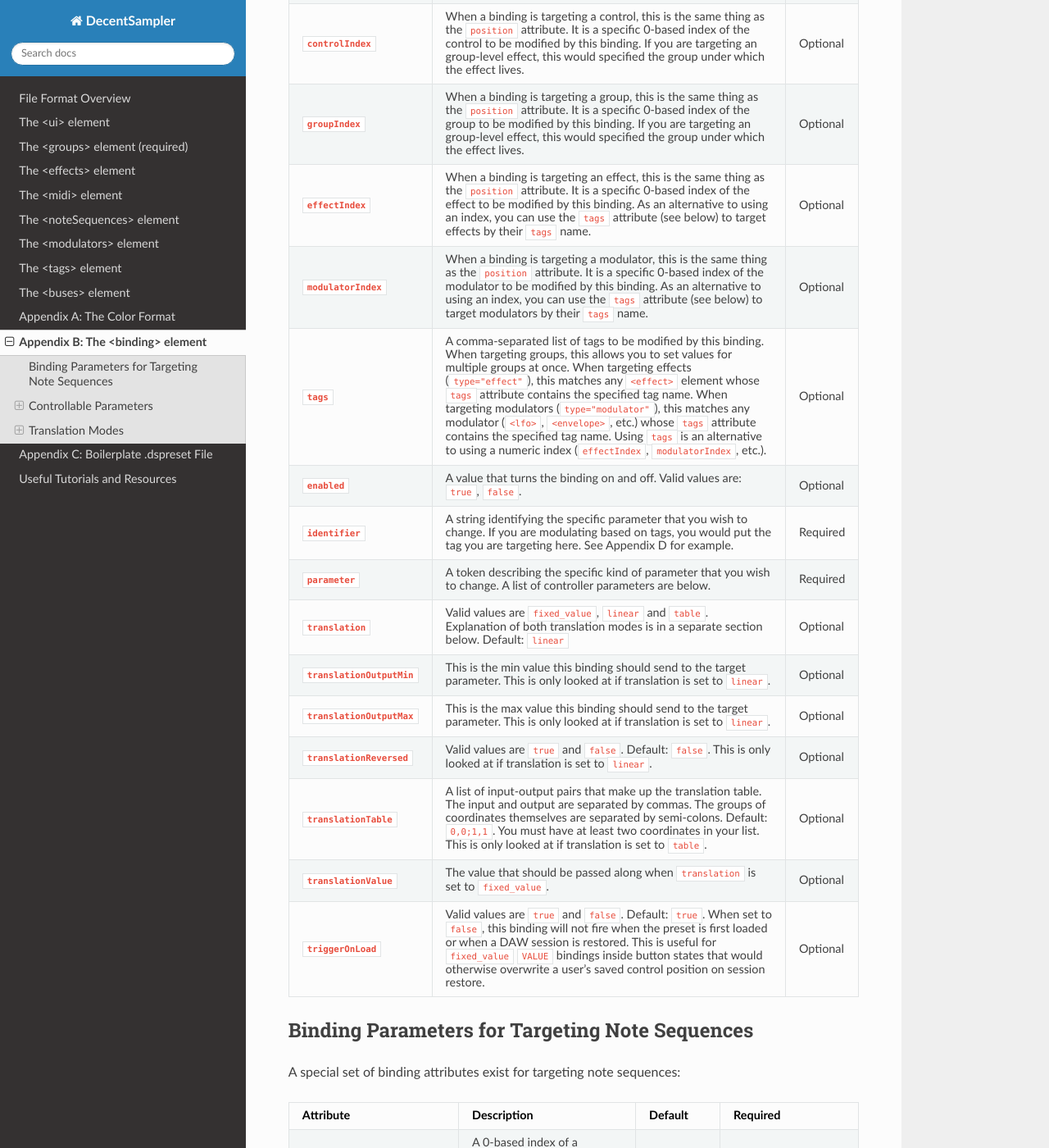
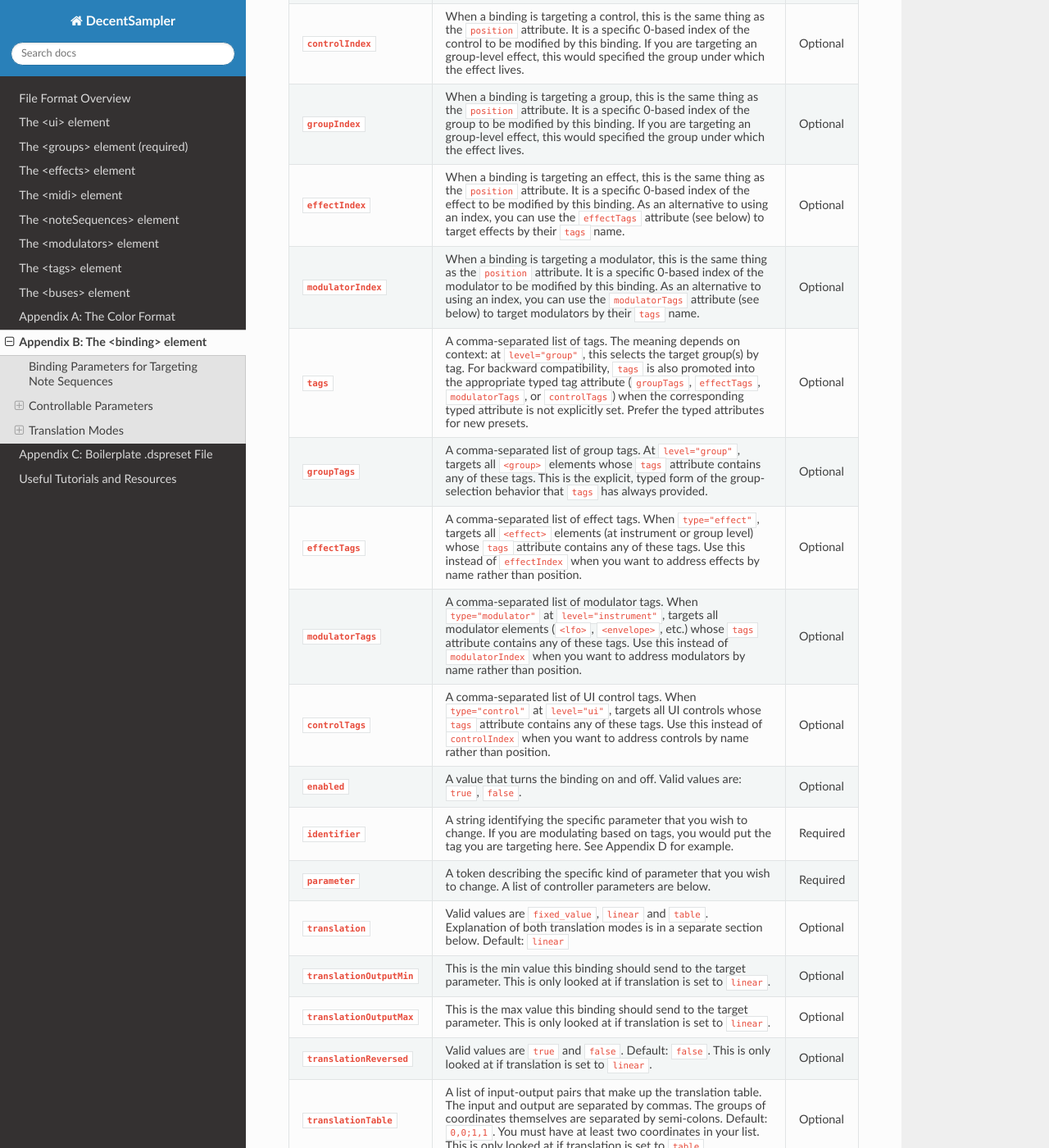
Before and after one commit to DecentSamples/DecentSampler-Developers-Guide, a Sphinx documentation site: the page built from docs/source/appendix-b-the-binding-element.md, in a window 1280 px wide and 1400 px high, scrolled down 863 px. Shown: the whole window at 82% size. Built offline with Sphinx 7.4.7 and the Read the Docs theme 3.1.0, drawn with Linux system fonts in a browser that asks for light colours.

Commit message:
Added ability to tag effects/anything used with bindings (0000210, 0000243)

```diff
--- a/docs/source/appendix-b-the-binding-element.md
+++ b/docs/source/appendix-b-the-binding-element.md
@@ -27,9 +27,13 @@ Here's a full list of parameters for the `<binding>` element:
 | **`position`**             | The specific 0-based index of the element to be modified by this binding. If you are targeting a group, for example, the first group would be 0, the second group would be 1, etc.                                                                                                                                  | Required |
 | **`controlIndex`**         | When a binding is targeting a control, this is the same thing as the `position` attribute. It is a specific 0-based index of the control to be modified by this binding. If you are targeting an group-level effect, this would specified the group under which the effect lives.                                   | Optional |
 | **`groupIndex`**           | When a binding is targeting a group, this is the same thing as the `position` attribute. It is a specific 0-based index of the group to be modified by this binding. If you are targeting an group-level effect, this would specified the group under which the effect lives.                                       | Optional |
-| **`effectIndex`**          | When a binding is targeting an effect, this is the same thing as the `position` attribute. It is a specific 0-based index of the effect to be modified by this binding. As an alternative to using an index, you can use the `tags` attribute (see below) to target effects by their `tags` name.                | Optional |
-| **`modulatorIndex`**       | When a binding is targeting a modulator, this is the same thing as the `position` attribute. It is a specific 0-based index of the modulator to be modified by this binding. As an alternative to using an index, you can use the `tags` attribute (see below) to target modulators by their `tags` name.           | Optional |
-| **`tags`**                 | A comma-separated list of tags to be modified by this binding. When targeting groups, this allows you to set values for multiple groups at once. When targeting effects (`type="effect"`), this matches any `<effect>` element whose `tags` attribute contains the specified tag name. When targeting modulators (`type="modulator"`), this matches any modulator (`<lfo>`, `<envelope>`, etc.) whose `tags` attribute contains the specified tag name. Using `tags` is an alternative to using a numeric index (`effectIndex`, `modulatorIndex`, etc.). | Optional |
+| **`effectIndex`**          | When a binding is targeting an effect, this is the same thing as the `position` attribute. It is a specific 0-based index of the effect to be modified by this binding. As an alternative to using an index, you can use the `effectTags` attribute (see below) to target effects by their `tags` name.            | Optional |
+| **`modulatorIndex`**       | When a binding is targeting a modulator, this is the same thing as the `position` attribute. It is a specific 0-based index of the modulator to be modified by this binding. As an alternative to using an index, you can use the `modulatorTags` attribute (see below) to target modulators by their `tags` name. | Optional |
+| **`tags`**                 | A comma-separated list of tags. The meaning depends on context: at `level="group"`, this selects the target group(s) by tag. For backward compatibility, `tags` is also promoted into the appropriate typed tag attribute (`groupTags`, `effectTags`, `modulatorTags`, or `controlTags`) when the corresponding typed attribute is not explicitly set. Prefer the typed attributes for new presets.                                                                                                                                                                                                                                                 | Optional |
+| **`groupTags`**            | A comma-separated list of group tags. At `level="group"`, targets all `<group>` elements whose `tags` attribute contains any of these tags. This is the explicit, typed form of the group-selection behavior that `tags` has always provided.                                                                                                                                                                                                                                                                                                                                                                                                    | Optional |
+| **`effectTags`**           | A comma-separated list of effect tags. When `type="effect"`, targets all `<effect>` elements (at instrument or group level) whose `tags` attribute contains any of these tags. Use this instead of `effectIndex` when you want to address effects by name rather than position.                                                                                                                                                                                                                                                                                                                                                                  | Optional |
+| **`modulatorTags`**        | A comma-separated list of modulator tags. When `type="modulator"` at `level="instrument"`, targets all modulator elements (`<lfo>`, `<envelope>`, etc.) whose `tags` attribute contains any of these tags. Use this instead of `modulatorIndex` when you want to address modulators by name rather than position.                                                                                                                                                                                                                                                                                                                              | Optional |
+| **`controlTags`**          | A comma-separated list of UI control tags. When `type="control"` at `level="ui"`, targets all UI controls whose `tags` attribute contains any of these tags. Use this instead of `controlIndex` when you want to address controls by name rather than position.                                                                                                                                                                                                                                                                                                                                                                                 | Optional |
 | **`enabled`**              | A value that turns the binding on and off. Valid values are: `true`, `false`.                                                                                                                                                                                                                                       | Optional |
 | **`identifier`**           | A string identifying the specific parameter that you wish to change. If you are modulating based on tags, you would put the tag you are targeting here. See Appendix D for example.                                                                                                                                 | Required |
 | **`parameter`**            | A token describing the specific kind of parameter that you wish to change. A list of controller parameters are below.                                                                                                                                                                                               | Required |
@@ -152,16 +156,16 @@ This is a list of parameters that can be used in conjunction with the `<binding>
 | MIDI Note Binding Change `seqTrackMidiInputVelocity` | `note_binding`         | `midi`                  | `SEQ_TRACK_MIDI_INPUT_VELOCITY` | 0.0 - 1.0                                                     |             | `midiElementIndex` that contains the 0-based index of the note handler within the `<midi>` element (this used to be called `<noteIndex>`) and `bindingIndex` that contains the index of the binding being referenced.                                                                        |
 | MIDI Note Binding Change `seqTranspose`              | `note_binding`         | `midi`                  | `SEQ_TRANSPOSE`                 | -36 - 36                                                      |             | `midiElementIndex` that contains the 0-based index of the note handler within the `<midi>` element (this used to be called `<noteIndex>`) and `bindingIndex` that contains the index of the binding being referenced.                                                                        |
 | MIDI Velocity Binding Enabled                        | `velocity_binding`     | `midi`                  | `ENABLED`                       | `true` or `false`                                             |             | `midiElementIndex` that contains the 0-based index of the note handler within the `<midi>` element (this used to be called `<noteIndex>`) and `bindingIndex` that contains the index of the binding being referenced.                                                                                                                                                                |
-| Modulator Amount (Depth)                             | `modulator`            | `instrument`            | `MOD_AMOUNT`                    | 0.0 - 1.0                                                     |             | `modulatorIndex` or `tags` identifies the target modulator(s)                                                                                                                                                                              |
-| LFO Modulator Rate (or Frequency)                    | `modulator`            | `instrument`            | `FREQUENCY`                     | 0.0 - 22000.0                                                 |             | `modulatorIndex` or `tags` identifies the target modulator(s)                                                                                                                                                                              |
-| LFO Modulator Delay Time                             | `modulator`            | `instrument`            | `MOD_DELAY_TIME`                | 0.0 - 10000.0                                                 |             | `modulatorIndex` or `tags` identifies the target modulator(s)                                                                                                                                                                              |
-| Envelope Modulator Attack                            | `modulator`            | `instrument`            | `ENV_ATTACK`                    | 0.0 - 10.0                                                    |             | `modulatorIndex` or `tags` identifies the target modulator(s)                                                                                                                                                                              |
-| Envelope Modulator Attack Curve Shape                | `modulator`            | `instrument`            | `ENV_ATTACK_CURVE`              | -100 - 100                                                    |             | `modulatorIndex` or `tags` identifies the target modulator(s)                                                                                                                                                                              |
-| Envelope Modulator Decay                             | `modulator`            | `instrument`            | `ENV_DECAY`                     | 0.0 - 25.0                                                    |             | `modulatorIndex` or `tags` identifies the target modulator(s)                                                                                                                                                                              |
-| Envelope Modulator Decay Curve Shape                 | `modulator`            | `instrument`            | `ENV_DECAY_CURVE`               | -100 - 100                                                    |             | `modulatorIndex` or `tags` identifies the target modulator(s)                                                                                                                                                                              |
-| Envelope Modulator Sustain                           | `modulator`            | `instrument`            | `ENV_SUSTAIN`                   | 0.0 - 1.0                                                     |             | `modulatorIndex` or `tags` identifies the target modulator(s)                                                                                                                                                                              |
-| Envelope Modulator Release                           | `modulator`            | `instrument`            | `ENV_RELEASE`                   | 0.0 - 25.0                                                    |             | `modulatorIndex` or `tags` identifies the target modulator(s)                                                                                                                                                                              |
-| Envelope Modulator Release Curve Shape               | `modulator`            | `instrument`            | `ENV_RELEASE_CURVE`             | -100 - 100                                                    |             | `modulatorIndex` or `tags` identifies the target modulator(s)                                                                                                                                                                              |
+| Modulator Amount (Depth)                             | `modulator`            | `instrument`            | `MOD_AMOUNT`                    | 0.0 - 1.0                                                     |             | `modulatorIndex` or `modulatorTags` identifies the target modulator(s)                                                                                                                                                                     |
+| LFO Modulator Rate (or Frequency)                    | `modulator`            | `instrument`            | `FREQUENCY`                     | 0.0 - 22000.0                                                 |             | `modulatorIndex` or `modulatorTags` identifies the target modulator(s)                                                                                                                                                                     |
+| LFO Modulator Delay Time                             | `modulator`            | `instrument`            | `MOD_DELAY_TIME`                | 0.0 - 10000.0                                                 |             | `modulatorIndex` or `modulatorTags` identifies the target modulator(s)                                                                                                                                                                     |
+| Envelope Modulator Attack                            | `modulator`            | `instrument`            | `ENV_ATTACK`                    | 0.0 - 10.0                                                    |             | `modulatorIndex` or `modulatorTags` identifies the target modulator(s)                                                                                                                                                                     |
+| Envelope Modulator Attack Curve Shape                | `modulator`            | `instrument`            | `ENV_ATTACK_CURVE`              | -100 - 100                                                    |             | `modulatorIndex` or `modulatorTags` identifies the target modulator(s)                                                                                                                                                                     |
+| Envelope Modulator Decay                             | `modulator`            | `instrument`            | `ENV_DECAY`                     | 0.0 - 25.0                                                    |             | `modulatorIndex` or `modulatorTags` identifies the target modulator(s)                                                                                                                                                                     |
+| Envelope Modulator Decay Curve Shape                 | `modulator`            | `instrument`            | `ENV_DECAY_CURVE`               | -100 - 100                                                    |             | `modulatorIndex` or `modulatorTags` identifies the target modulator(s)                                                                                                                                                                     |
+| Envelope Modulator Sustain                           | `modulator`            | `instrument`            | `ENV_SUSTAIN`                   | 0.0 - 1.0                                                     |             | `modulatorIndex` or `modulatorTags` identifies the target modulator(s)                                                                                                                                                                     |
+| Envelope Modulator Release                           | `modulator`            | `instrument`            | `ENV_RELEASE`                   | 0.0 - 25.0                                                    |             | `modulatorIndex` or `modulatorTags` identifies the target modulator(s)                                                                                                                                                                     |
+| Envelope Modulator Release Curve Shape               | `modulator`            | `instrument`            | `ENV_RELEASE_CURVE`             | -100 - 100                                                    |             | `modulatorIndex` or `modulatorTags` identifies the target modulator(s)                                                                                                                                                                     |
 | Sequence Rate                                        | `note_sequence`        | `instrument`            | `RATE`                          | 0.01 - 100                                                    |             | `seqIndex` contains the 0-based index of the note sequence in question                                                                                                                                                                 |
 | All Notes Off                                        | `general`              | `instrument`            | `ALL_NOTES_OFF`                 | true                                                          |             |                                                                                                                                                               |
 
--- a/docs/source/conf.py
+++ b/docs/source/conf.py
@@ -6,8 +6,8 @@ project = 'DecentSampler'
 copyright = '2026, David Hilowitz'
 author = 'David Hilowitz'
 
-release = '1.21'
-version = '1.21.0'
+release = '1.21.2'
+version = '1.21.2'
 
 # -- General configuration
 
```
Also changed, not shown: docs/source/the-modulators-element.md (+0 -2 lines).
